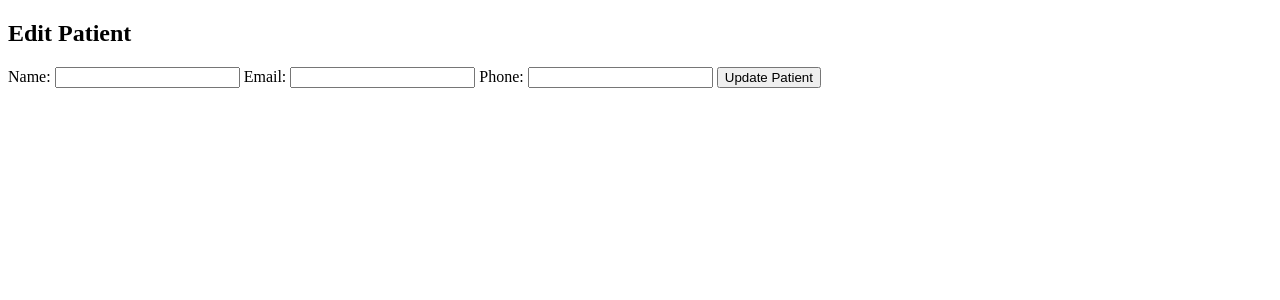
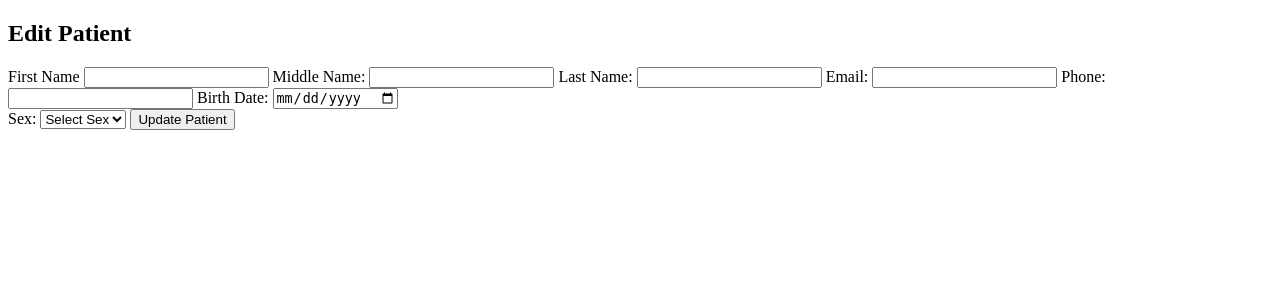
Before and after one commit to ramlittle/codeigniter-training, a CodeIgniter app: the page made by application/views/patients/edit.php in a window 1280 px wide. Shown: the top 300 px of the page. Run offline with CodeIgniter, Linux system fonts and the light colour scheme; data that the repository does not hold is empty.

Commit message:
bugfix: made edit feature work

```diff
--- a/application/views/patients/edit.php
+++ b/application/views/patients/edit.php
@@ -7,8 +7,14 @@
 <h2>Edit Patient</h2>
 <?php echo validation_errors(); ?>
 <?php echo form_open('patient/edit/'.$patient->id); ?>
-<label for="name">Name:</label>
-<input type="text" name="name" value="<?php echo $patient->name; ?>"/>
+<label for="name">First Name</label>
+<input type="text" name="firstname" value="<?php echo $patient->firstname; ?>"/>
+
+<label for="name">Middle Name:</label>
+<input type="text" name="middlename" value="<?php echo $patient->middlename; ?>"/>
+
+<label for="name">Last Name:</label>
+<input type="text" name="lastname" value="<?php echo $patient->lastname; ?>"/>
 
 
 <label for="email">Email:</label>
@@ -18,6 +24,15 @@
 <label for="phone">Phone:</label>
 <input type="text" name="phone" value="<?php echo $patient->phone; ?>"/>
 
+<label>Birth Date:</label>
+<input type="date" name="birthdate" value="<?php echo $patient->birthdate ?>"><br>
+
+<label>Sex:</label>
+    <select name="sex">
+    <option value="">Select Sex</option>
+    <option value="M" <?php echo ($patient->sex == 'M') ? 'selected' : ''; ?>>Male</option>
+    <option value="F" <?php echo ($patient->sex == 'F') ? 'selected' : ''; ?>>Female</option>
+</select>
 
 <input type="submit" name="submit" value="Update Patient"/>
 <?php echo form_close(); ?>
```
